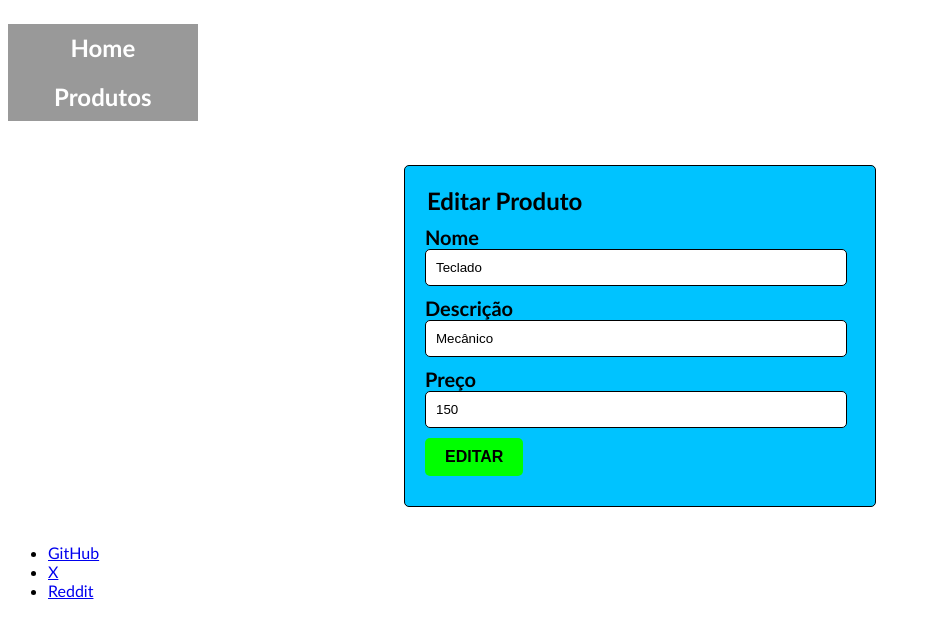
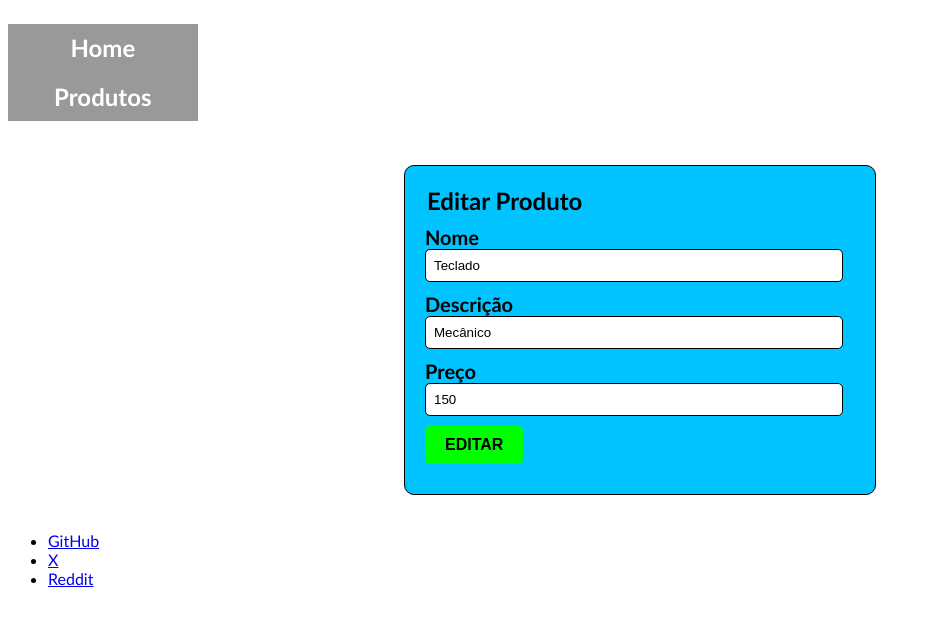
Before and after one commit to ErikTeixeira/spa-1tds, a React (Vite) app: page /editar/produtos/1 in a window 1280 px wide. Shown: the top 638 px of the page, without its empty margins (0-931 px from the left). Built offline with nearby package versions, Linux system fonts and the light colour scheme; data requests are answered from the project's data file.

Commit message:
trocando cores e arrumando a tabela

```diff
--- a/src/routes/EditarProdutos.scss
+++ b/src/routes/EditarProdutos.scss
@@ -10,7 +10,7 @@
       background-color: #00c3ff;
       padding: 20px 50px 20px 20px;
       border: 1px solid #000000;
-      border-radius: 5px;
+      border-radius: 10px;
 
       fieldset {
         border: none;
@@ -34,7 +34,7 @@
 
           input {
             width: 100%;
-            padding: 10px;
+            padding: 8px;
             border: 1px solid #000000;
             border-radius: 5px;
           }
@@ -51,7 +51,7 @@
           font-weight: bold;
 
           &:hover {
-            background-color: rgb(85, 255, 0);
+            background-color: rgb(38, 226, 0);
           }
 
         }
```
